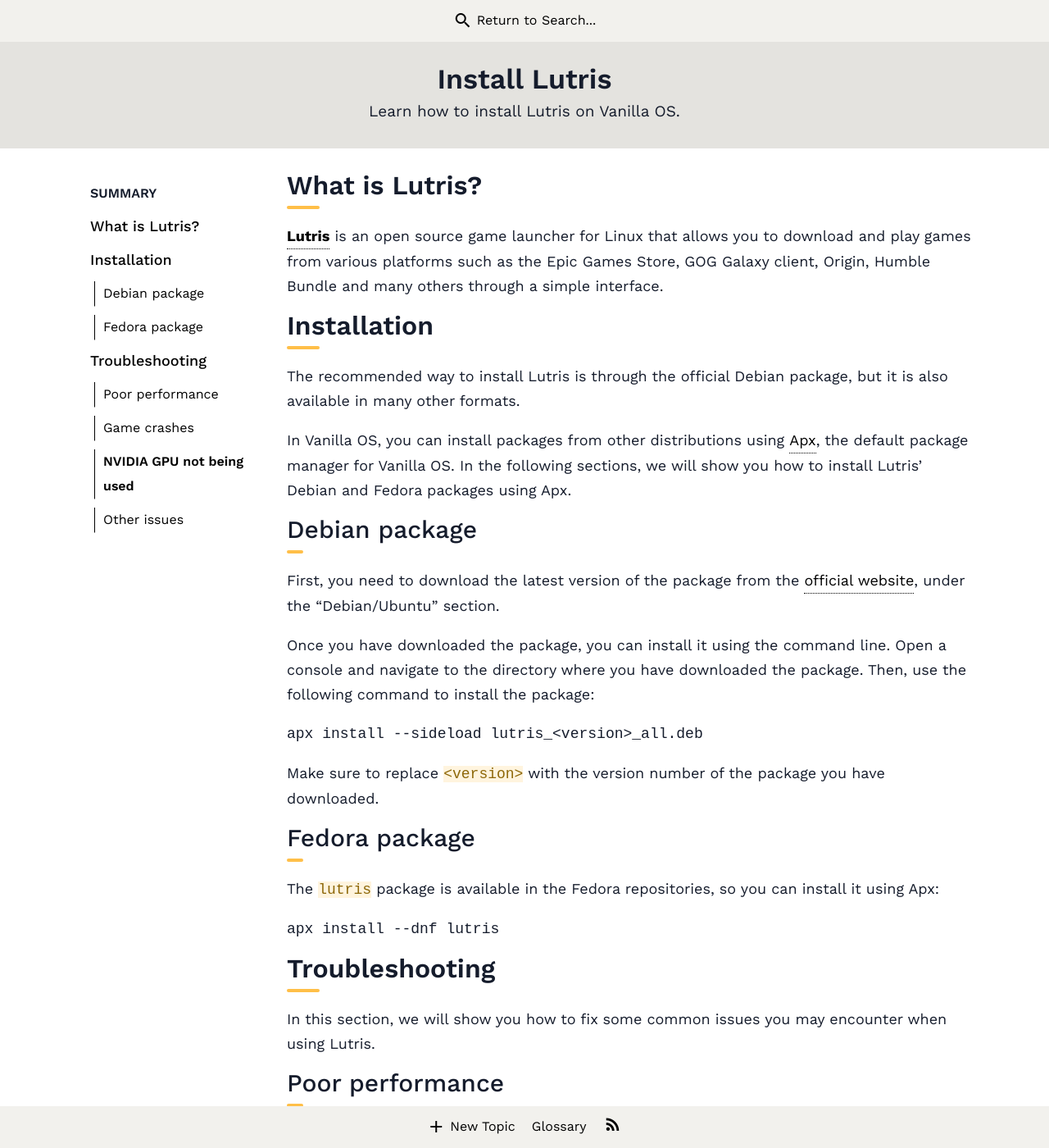
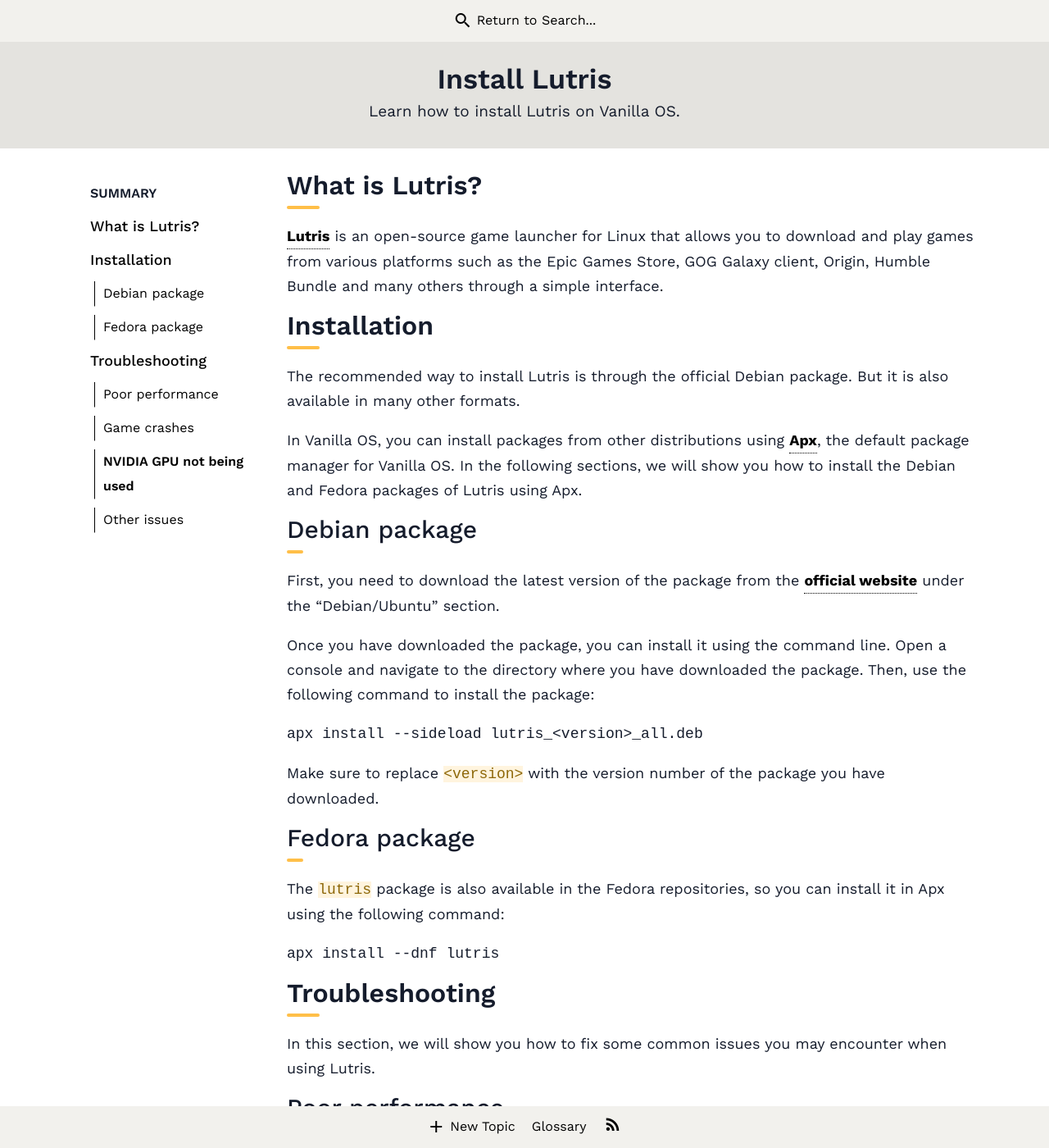
Before and after one commit to Vanilla-OS/handbook, a Jekyll site: the page built from _posts/2023-01-28-install-lutris.md, in a window 1280 px wide and 1400 px high. Shown: the whole window at 82% size. Built offline with Jekyll 4.4.1, drawn with Linux system fonts in a browser that asks for light colours; nearby versions of some CDN libraries; a style sheet for code colours, icons or effects is not loaded; some of the changed text lies outside the part shown.

Commit message:
Update heroic, lutris posts

````diff
--- a/_posts/2023-01-28-install-lutris.md
+++ b/_posts/2023-01-28-install-lutris.md
@@ -10,17 +10,17 @@
 
 ## What is Lutris?
 
-[**Lutris**](https://lutris.net/) is an open source game launcher for Linux that allows you to download and play games from various platforms such as the Epic Games Store, GOG Galaxy client, Origin, Humble Bundle and many others through a simple interface.
+[**Lutris**](https://lutris.net/) is an open-source game launcher for Linux that allows you to download and play games from various platforms such as the Epic Games Store, GOG Galaxy client, Origin, Humble Bundle and many others through a simple interface.
 
 ## Installation
 
-The recommended way to install Lutris is through the official Debian package, but it is also available in many other formats.
+The recommended way to install Lutris is through the official Debian package. But it is also available in many other formats.
 
-In Vanilla OS, you can install packages from other distributions using [Apx](https://vanillaos.org/2023/01/28/apx-the-unconventional-pkg-manager.html), the default package manager for Vanilla OS. In the following sections, we will show you how to install Lutris' Debian and Fedora packages using Apx.
+In Vanilla OS, you can install packages from other distributions using [**Apx**](https://vanillaos.org/2023/01/28/apx-the-unconventional-pkg-manager.html), the default package manager for Vanilla OS. In the following sections, we will show you how to install the Debian and Fedora packages of Lutris using Apx.
 
 ### Debian package
 
-First, you need to download the latest version of the package from the [official website](https://lutris.net/downloads/), under the "Debian/Ubuntu" section.
+First, you need to download the latest version of the package from the [**official website**](https://lutris.net/downloads/) under the "Debian/Ubuntu" section.
 
 Once you have downloaded the package, you can install it using the command line. Open a console and navigate to the directory where you have downloaded the package. Then, use the following command to install the package:
 
@@ -32,7 +32,7 @@
 
 ### Fedora package
 
-The `lutris` package is available in the Fedora repositories, so you can install it using Apx:
+The `lutris` package is also available in the Fedora repositories, so you can install it in Apx using the following command:
 
 ```bash
 apx install --dnf lutris
@@ -44,22 +44,22 @@
 
 ### Poor performance
 
-If you are experiencing poor performance, ensure that you have the latest graphics drivers installed. To do so, refer to the [Install additional drivers in Vanilla OS](https://handbook.vanillaos.org/2022/12/10/install-additional-drivers.html) page.
+If you are experiencing poor performance, ensure that you have the latest graphics drivers installed. To do so, refer to the [**Install additional drivers in Vanilla OS**](https://handbook.vanillaos.org/2022/12/10/install-additional-drivers.html) page.
 
 Also, check the game's system requirements and ensure that your system meets them.
 
 ### Game crashes
 
-Lutris suggests [some steps](https://lutris.net/faq#game-crash) to investigate the cause of a game crash in the FAQ.
+Lutris suggests [**some steps**](https://lutris.net/faq#game-crash) to investigate the cause of a game crash in the FAQ.
 
 ### NVIDIA GPU not being used
 
 On Optimus laptops, there are 2 GPUs: the integrated (Intel or AMD) and the dedicated (NVIDIA). By default, Lutris uses the integrated GPU, which can cause performance issues.
 
-You can fix this in Lutris by opening the game's configuration and toggling the "Enable NVIDIA Prime Render Offload" option, you can find it under the "System Options" tab.
+You can fix this in Lutris by opening the game's configuration and toggling the "Enable NVIDIA Prime Render Offload" option. You can find it under the "System Options" tab.
 
 ![Lutris Prime Render Offload](/assets/uploads/Gaming/lutris-prime-gpu.webp)
 
 ### Other issues
 
-If you are experiencing other issues, you can refer to the [official FAQ](https://lutris.net/faq) or open an [issue](https://github.com/lutris/lutris/issues) on GitHub.
+If you are experiencing other issues, you can refer to the [**official FAQ**](https://lutris.net/faq) or open an [**issue**](https://github.com/lutris/lutris/issues) on GitHub.
````
Also changed, not shown: _posts/2023-01-28-install-heroic-games-launcher.md (+9 -9 lines).
